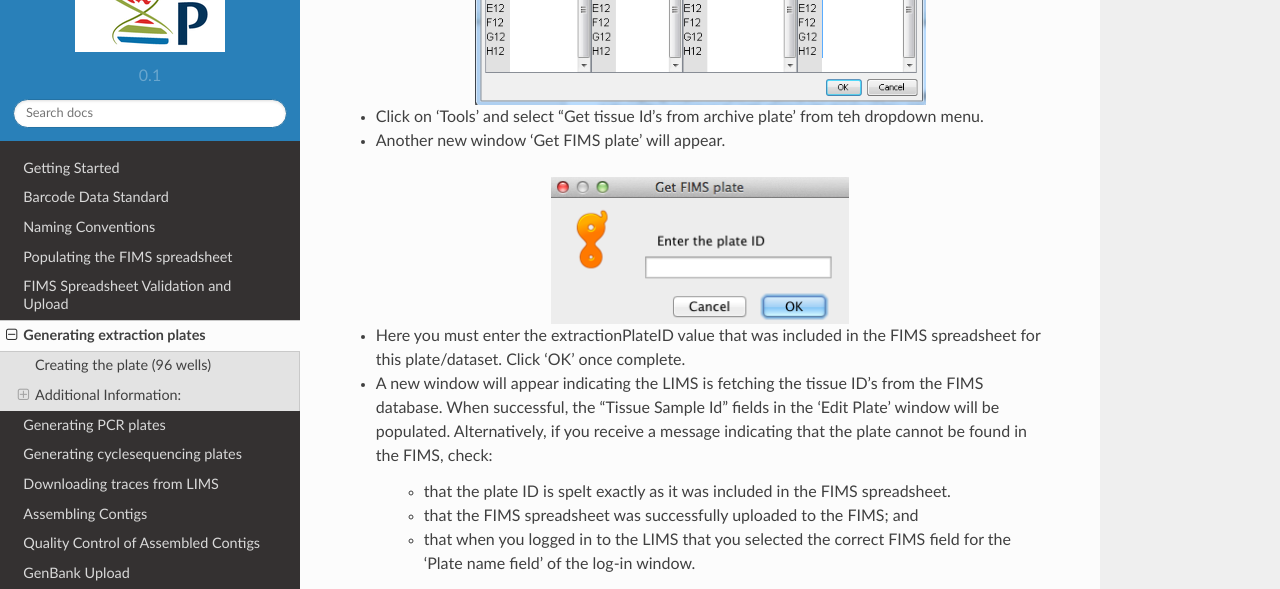
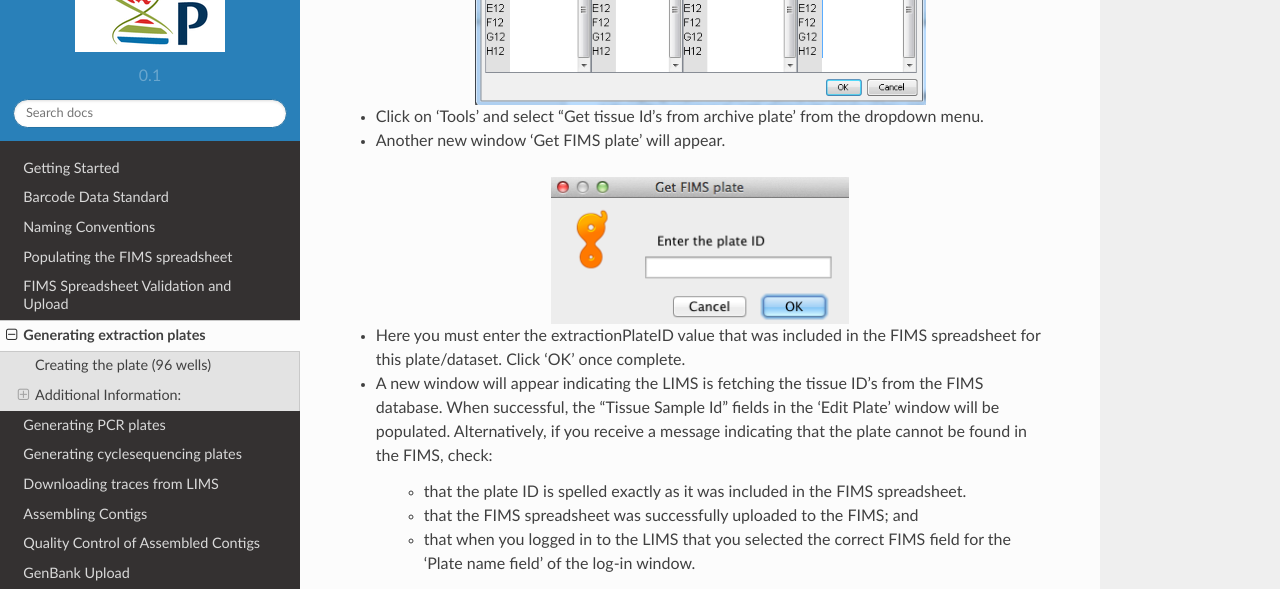
Before and after one commit to SIBarcodeNetwork/BWP-FIMS-and-LIMS, a Sphinx documentation site: the page built from Docs/extraction_plates.rst, in a window 1280 px wide and 900 px high, scrolled down 1415 px. Shown: the part 151-740 px from the top of the window. Built offline with Sphinx 7.4.7 and the Read the Docs theme 2.0.0, drawn with Linux system fonts in a browser that asks for light colours.

Commit message:
Fixed spelling errors

```diff
--- a/Docs/extraction_plates.rst
+++ b/Docs/extraction_plates.rst
@@ -30,7 +30,7 @@ To create an extraction plate:
 .. figure:: /images/get_tissue_ids.png
   :align: center
 
-* Click on 'Tools' and select "Get tissue Id's from archive plate' from teh dropdown menu.
+* Click on 'Tools' and select "Get tissue Id's from archive plate' from the dropdown menu.
 * Another new window 'Get FIMS plate' will appear.
 
 .. figure:: /images/enter_plate_id.png
@@ -39,7 +39,7 @@ To create an extraction plate:
 * Here you must enter the extractionPlateID value that was included in the FIMS spreadsheet for this plate/dataset. Click 'OK' once complete.
 * A new window will appear indicating the LIMS is fetching the tissue ID's from the FIMS database. When successful, the "Tissue Sample Id" fields in the 'Edit Plate' window will be populated. Alternatively, if you receive a message indicating that the plate cannot be found in the FIMS, check:
 
-	* that the plate ID is spelt exactly as it was included in the FIMS spreadsheet.
+	* that the plate ID is spelled exactly as it was included in the FIMS spreadsheet.
 	* that the FIMS spreadsheet was successfully uploaded to the FIMS; and
 	* that when you logged in to the LIMS that you selected the correct FIMS field for the 'Plate name field' of the log-in window.
 * After successful upload, select 'Generate Extraction Ids' from the 'Tools' dropdown menu. The LIMS will automatically populate the second column of the window (Extraction Id). The .1 indicates this is the first extraction in the LIMs for that particular tissue, .2 would indicate it is the second and so on.
```
